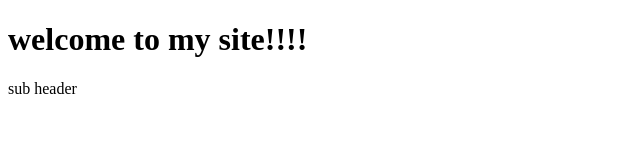
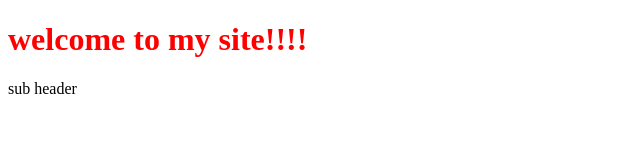
Before and after one commit to sukhrobabdullaev/example, a plain HTML site: page index.html in a window 1280 px wide. Shown: the whole page, without its empty margins (0-640 px from the left). Drawn offline with Linux system fonts and the light colour scheme.

Commit message:
add style

```diff
--- a/index.html
+++ b/index.html
@@ -7,8 +7,7 @@
     <title>Git example</title>
 </head>
 <body>
-
-    <h1>welcome to my site!!!!</h1>
+    <h1 style="color:red;">welcome to my site!!!!</h1>
     <p>sub header </p>
 </body>
 </html>
```
